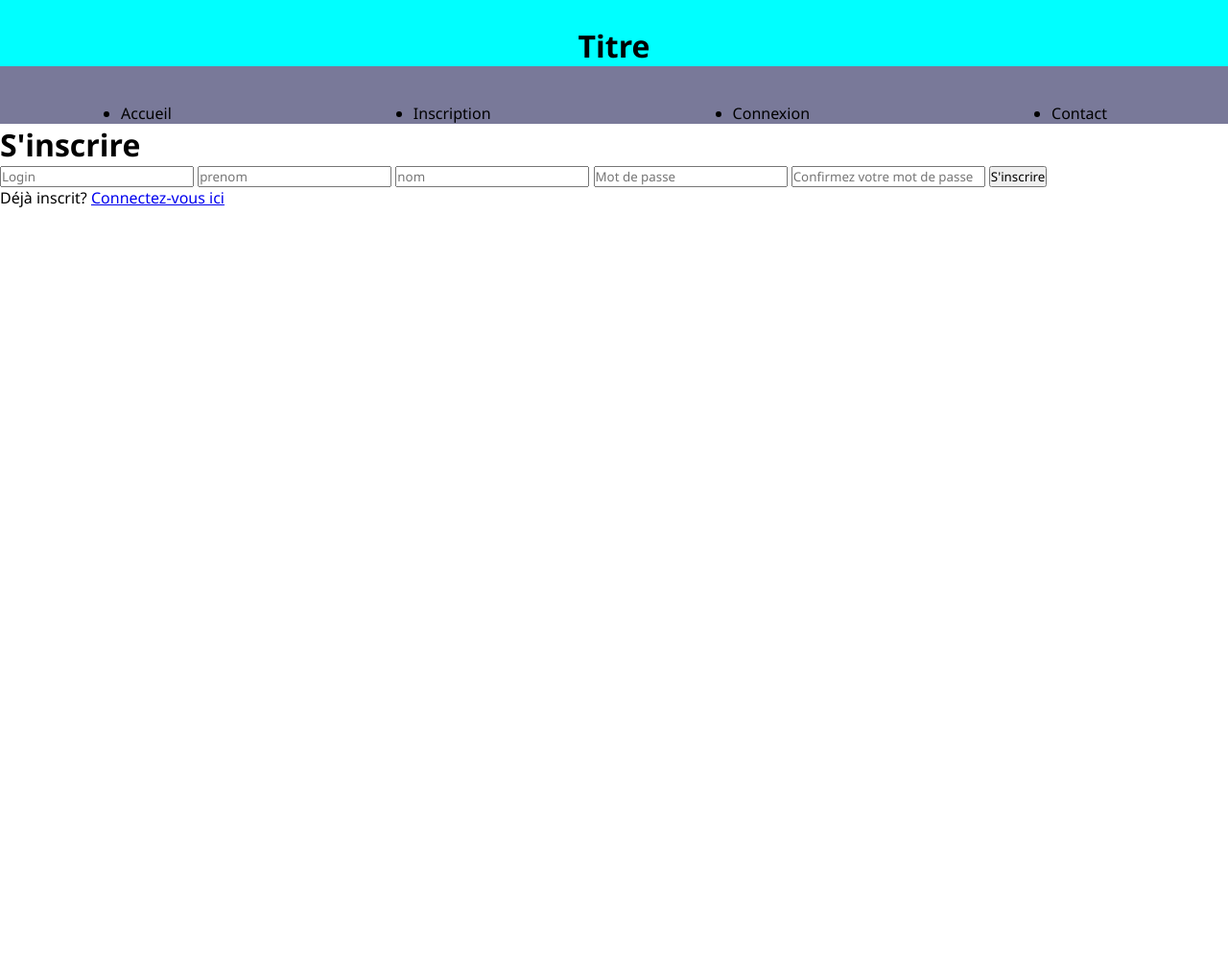
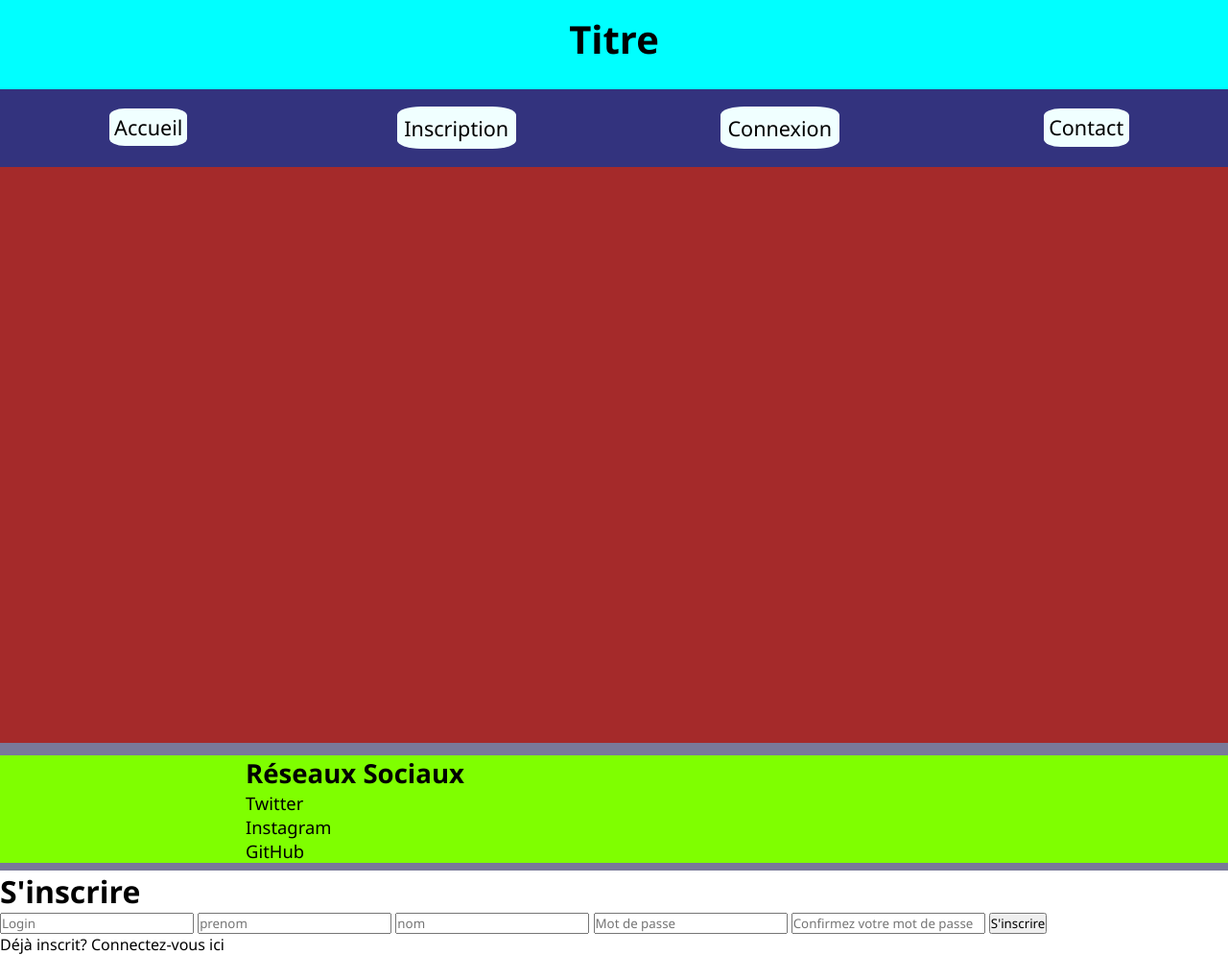
Before and after one commit to laura-rodriguez2/module-connexion-CS1, a PHP site: page /inscription.php in a window 1280 px wide. Shown: the whole page at 96% size. Before the commit the page ends 216 px from the top, so only its background shows below. Run offline with PHP 8.4, Linux system fonts and the light colour scheme.

Commit message:
html css sur les autres pages

```diff
--- a/moduleconnexion/index.php
+++ b/moduleconnexion/index.php
@@ -23,18 +23,25 @@ if($conn === false){
             <h1 id="h1">Titre</h1>
             <nav id="header_nav">
                 <ul id="header_ul">
-                    <li class="header_li"><a class="header_a" href="index.php">Accueil</a>
-                    <li class="header_li"><a class="header_a" href="inscription.php">Inscription</a></li>
-                    <li class="header_li"><a class="header_a" href="connexion.php">Connexion</a></li>
-                    <li class="header_li"><a class="header_a" href="#footer_la">Contact</a></li>
+                    <li><a class="header_a" href="index.php">Accueil</a>
+                    <li><a class="header_a" href="inscription.php">Inscription</a></li>
+                    <li><a class="header_a" href="connexion.php">Connexion</a></li>
+                    <li><a class="header_a" href="#footer_la">Contact</a></li>
                 </ul>
             </nav>
         </header>
-        <main>
+        <main id="main_la">
 
         </main>
         <footer id="footer_la">
-
+            <nav id="footer_nav">
+                <ul id="footer_ul">
+                    <h2 id="h2">Réseaux Sociaux</h2>
+                    <li><a href="https://twitter.com/home">Twitter</li>
+                    <li><a href="https://www.instagram.com/aik0sann/?hl=fr">Instagram</li>
+                    <li><a href="https://github.com/laura-rodriguez2/module-connexion">GitHub</li>
+                </ul>
+            </nav>
         </footer>
     </body>
 </html>
--- a/moduleconnexion/inscription.php
+++ b/moduleconnexion/inscription.php
@@ -1,9 +1,3 @@
-<!DOCTYPE html>
-<html>
-<head>
-<link rel="stylesheet" href="style.css" />
-</head>
-<body>
 <?php
 require('index.php');
 if (isset($_REQUEST['login'], $_REQUEST['prenom'], $_REQUEST['nom'], $_REQUEST['password'])){
@@ -32,6 +26,13 @@ if (isset($_REQUEST['login'], $_REQUEST['prenom'], $_REQUEST['nom'], $_REQUEST['
 
   }
 ?>
+<!DOCTYPE html>
+<html>
+<head>
+<link rel="stylesheet" href="style.css" />
+</head>
+<body>
+  <main>
 <form class="box" action="" method="post">
     <h1 class="box-title">S'inscrire</h1>
   <input type="text" class="box-input" name="login" placeholder="Login" required />
@@ -42,6 +43,6 @@ if (isset($_REQUEST['login'], $_REQUEST['prenom'], $_REQUEST['nom'], $_REQUEST['
     <input type="submit" name="submit" value="S'inscrire" class="box-button" />
     <p class="box-register">Déjà inscrit? <a href="connexion.php">Connectez-vous ici</a></p>
 </form>
-<?php  ?>
+</main>
 </body>
 </html>
--- a/moduleconnexion/style.css
+++ b/moduleconnexion/style.css
@@ -1,33 +1,55 @@
-/* header */
+/* HEADER ACCUEIL */
 *{
     padding: 0;
     margin: 0;
     font-family: 'Segoe UI', Tahoma, Geneva, Verdana, sans-serif;
+    list-style-type: none;
+    text-decoration: none;
+    color: black;
 }
 #h1{
     display: flex;
     justify-content: center;
     background-color: aqua;
     height: 10%;
-    padding-top: 2%;
+    padding-top: 1%;
+    font-size: 250%;
 }
 #header_la{
-    background-color: blueviolet;
+    background-color: rgb(200, 140, 255);
 }
 #header_nav{
-    background-color: rgb(121, 121, 153);
-    height: 10%;
-    padding-top: 3%;
+    background-color: rgb(51, 51, 126);
+    height: 7%;
+    padding-top: 2%;
 }
 #header_ul{
     display: flex;
     flex-direction: row;
     justify-content:space-around;
-}
-.header_li{
+    font-size: 135%;
 
 }
 .header_a{
-    text-decoration: none;
-    color: black;
+    background-color: azure;
+    padding: 7%;
+    border-radius: 20%;
 }
+
+/* MAIN ACCUEIL */
+
+#main_la{
+height: 75%;
+background-color: brown;
+}
+/* FOOTER ACCUEIL */
+#footer_la{
+    background-color: rgb(121, 121, 153);
+    height: 15%;
+    padding-top: 1%;
+}
+#footer_ul{
+    padding-left: 20%;
+    background-color: chartreuse;
+    font-size: 115%;
+}
```
